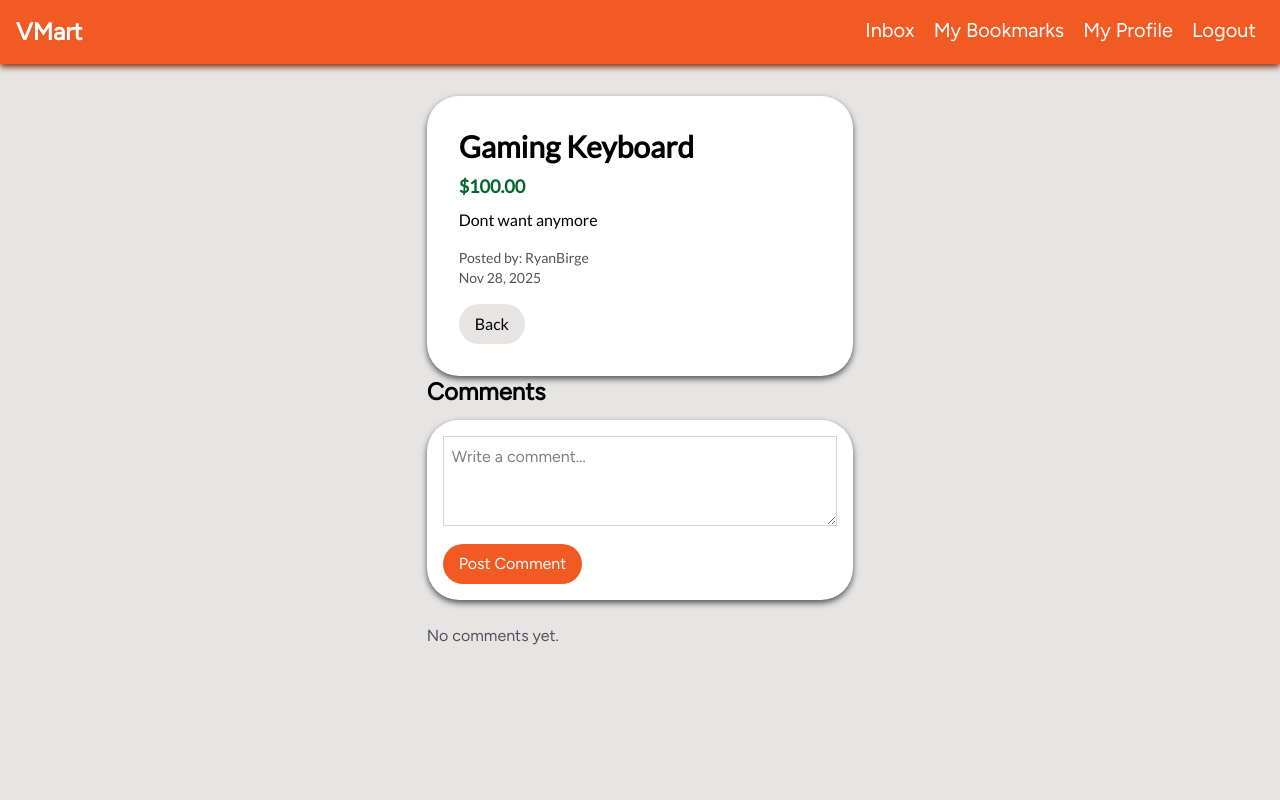
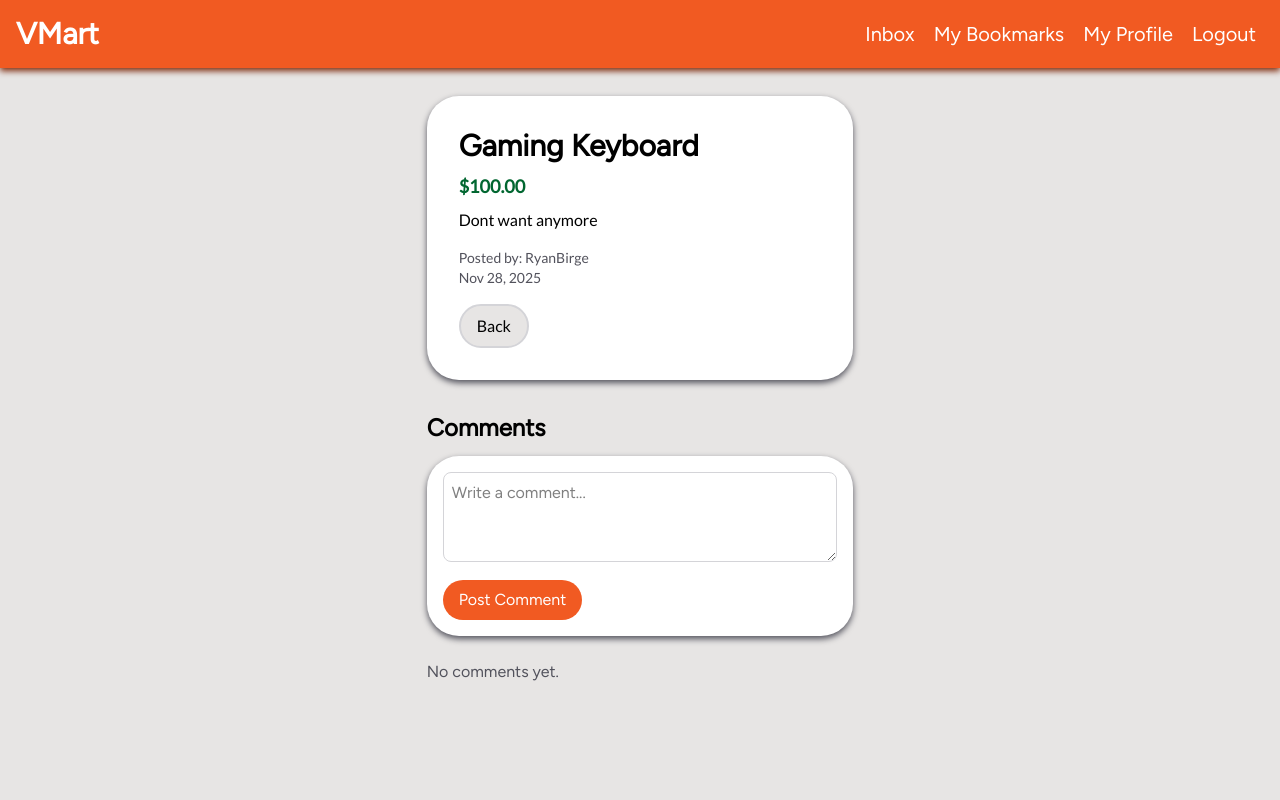
Before and after one commit to rafaelmbarroso/V-Mart, a Django app: page /listing/1/ in a window 1280 px wide. Run offline with Django 5.2, Linux system fonts and the light colour scheme; a user stored in the database is signed in; data comes from the database, SQL or seed files in the repository; both versions use the stored data as it was after the commit.

Commit message:
Added button transitions and updated navbar apperance. Also added listing confirmation styling

```diff
--- a/market_App/static/output.css
+++ b/market_App/static/output.css
@@ -15,7 +15,6 @@
     --color-green-800: oklch(44.8% 0.119 151.328);
     --color-zinc-200: oklch(92% 0.004 286.32);
     --color-zinc-300: oklch(87.1% 0.006 286.286);
-    --color-zinc-400: oklch(70.5% 0.015 286.067);
     --color-zinc-500: oklch(55.2% 0.016 285.938);
     --color-zinc-600: oklch(44.2% 0.017 285.786);
     --color-zinc-700: oklch(37% 0.013 285.805);
@@ -46,6 +45,7 @@
     --font-weight-semibold: 600;
     --font-weight-bold: 700;
     --font-weight-black: 900;
+    --radius-lg: 0.5rem;
     --radius-xl: 0.75rem;
     --radius-2xl: 1rem;
     --radius-4xl: 2rem;
@@ -302,8 +299,8 @@
   .mt-6 {
     margin-top: calc(var(--spacing) * 6);
   }
-  .mt-10 {
-    margin-top: calc(var(--spacing) * 10);
+  .mt-8 {
+    margin-top: calc(var(--spacing) * 8);
   }
   .mt-16 {
     margin-top: calc(var(--spacing) * 16);
@@ -347,11 +341,17 @@
   .mb-10 {
     margin-bottom: calc(var(--spacing) * 10);
   }
+  .mb-12 {
+    margin-bottom: calc(var(--spacing) * 12);
+  }
   .ml-1 {
     margin-left: calc(var(--spacing) * 1);
   }
   .ml-2 {
     margin-left: calc(var(--spacing) * 2);
+  }
+  .ml-6 {
+    margin-left: calc(var(--spacing) * 6);
   }
   .block {
     display: block;
@@ -467,11 +473,21 @@
   .gap-3 {
     gap: calc(var(--spacing) * 3);
   }
+  .space-y-4 {
+    :where(& > :not(:last-child)) {
+      --tw-space-y-reverse: 0;
+      margin-block-start: calc(calc(var(--spacing) * 4) * var(--tw-space-y-reverse));
+      margin-block-end: calc(calc(var(--spacing) * 4) * calc(1 - var(--tw-space-y-reverse)));
+    }
+  }
   .rounded-2xl {
     border-radius: var(--radius-2xl);
   }
   .rounded-4xl {
     border-radius: var(--radius-4xl);
+  }
+  .rounded-lg {
+    border-radius: var(--radius-lg);
   }
   .rounded-xl {
     border-radius: var(--radius-xl);
@@ -840,6 +877,13 @@
       }
     }
   }
+  .hover\:text-black {
+    &:hover {
+      @media (hover: hover) {
+        color: var(--color-black);
+      }
+    }
+  }
   .hover\:text-red-500 {
     &:hover {
       @media (hover: hover) {
@@ -913,21 +961,6 @@
   font-family: "figtree";
   src: url('Figtree/static/Figtree-Regular.ttf');
 }
-@property --tw-scale-x {
-  syntax: "*";
-  inherits: false;
-  initial-value: 1;
-}
-@property --tw-scale-y {
-  syntax: "*";
-  inherits: false;
-  initial-value: 1;
-}
-@property --tw-scale-z {
-  syntax: "*";
-  inherits: false;
-  initial-value: 1;
-}
 @property --tw-rotate-x {
   syntax: "*";
   inherits: false;
@@ -947,6 +980,11 @@
 @property --tw-skew-y {
   syntax: "*";
   inherits: false;
+}
+@property --tw-space-y-reverse {
+  syntax: "*";
+  inherits: false;
+  initial-value: 0;
 }
 @property --tw-border-style {
   syntax: "*";
@@ -1122,53 +1160,30 @@
   syntax: "*";
   inherits: false;
 }
-@property --tw-backdrop-blur {
+@property --tw-scale-x {
   syntax: "*";
   inherits: false;
+  initial-value: 1;
 }
-@property --tw-backdrop-brightness {
+@property --tw-scale-y {
   syntax: "*";
   inherits: false;
+  initial-value: 1;
 }
-@property --tw-backdrop-contrast {
+@property --tw-scale-z {
   syntax: "*";
   inherits: false;
-}
-@property --tw-backdrop-grayscale {
-  syntax: "*";
-  inherits: false;
-}
-@property --tw-backdrop-hue-rotate {
-  syntax: "*";
-  inherits: false;
-}
-@property --tw-backdrop-invert {
-  syntax: "*";
-  inherits: false;
-}
-@property --tw-backdrop-opacity {
-  syntax: "*";
-  inherits: false;
-}
-@property --tw-backdrop-saturate {
-  syntax: "*";
-  inherits: false;
-}
-@property --tw-backdrop-sepia {
-  syntax: "*";
-  inherits: false;
+  initial-value: 1;
 }
 @layer properties {
   @supports ((-webkit-hyphens: none) and (not (margin-trim: inline))) or ((-moz-orient: inline) and (not (color:rgb(from red r g b)))) {
     *, ::before, ::after, ::backdrop {
-      --tw-scale-x: 1;
-      --tw-scale-y: 1;
-      --tw-scale-z: 1;
       --tw-rotate-x: initial;
       --tw-rotate-y: initial;
       --tw-rotate-z: initial;
       --tw-skew-x: initial;
       --tw-skew-y: initial;
+      --tw-space-y-reverse: 0;
       --tw-border-style: solid;
       --tw-gradient-position: initial;
       --tw-gradient-from: #0000;
@@ -1208,15 +1223,9 @@
       --tw-drop-shadow-color: initial;
       --tw-drop-shadow-alpha: 100%;
       --tw-drop-shadow-size: initial;
-      --tw-backdrop-blur: initial;
-      --tw-backdrop-brightness: initial;
-      --tw-backdrop-contrast: initial;
-      --tw-backdrop-grayscale: initial;
-      --tw-backdrop-hue-rotate: initial;
-      --tw-backdrop-invert: initial;
-      --tw-backdrop-opacity: initial;
-      --tw-backdrop-saturate: initial;
-      --tw-backdrop-sepia: initial;
+      --tw-scale-x: 1;
+      --tw-scale-y: 1;
+      --tw-scale-z: 1;
     }
   }
 }
--- a/market_App/templates/view_listing.html
+++ b/market_App/templates/view_listing.html
@@ -8,17 +8,17 @@
 
 <body class="flex flex-col w-full min-h-screen bg-stone-200 items-center font-lato">
 
-<nav class="fixed top-0 z-10 flex flex-row align-center w-full bg-utrgv-orange drop-shadow-md drop-shadow-orange-900 p-4">
-    <a class="text-2xl font-semibold font-figtree text-white"
+    <nav class="fixed top-0 z-10 flex flex-row items-center w-full bg-utrgv-orange drop-shadow-md drop-shadow-orange-900 p-4">
+        <a class="text-3xl font-bold font-figtree text-white"
           href="{% url 'dashboard' %}">
           VMart
         </a>
 
         <div class="ms-auto">
-        <a href="{% url 'inbox' %}" class="font-figtree text-xl text-white pr-2 pl-2">Inbox</a>
-        <a href="{% url 'bookmarks' %}" class="font-figtree text-xl text-white pr-2 pl-2">My Bookmarks</a>
-        <a href="{% url 'profile' %}" class="font-figtree text-xl text-white pr-2 pl-2">My Profile</a>
-        <a href="{% url 'logout' %}" class="font-figtree text-xl text-white pr-2 pl-2">Logout</a>
+            <a href="{% url 'inbox' %}" class="font-figtree text-xl text-white pr-2 pl-2 h-full hover:underline">Inbox</a>
+            <a href="{% url 'bookmarks' %}" class="font-figtree text-xl text-white pr-2 pl-2 h-full hover:underline">My Bookmarks</a>
+            <a href="{% url 'profile' %}" class="font-figtree text-xl text-white pr-2 pl-2 h-full hover:underline">My Profile</a>
+            <a href="{% url 'logout' %}" class="font-figtree text-xl text-white pr-2 pl-2 h-full hover:underline">Logout</a>
         </div>
     </nav>
 
@@ -26,8 +26,8 @@
 
 
     <div class="flex flex-col w-1/3 bg-white rounded-4xl p-8 drop-shadow-md drop-shadow-zinc-600">
-
-        <h2 class="text-3xl font-semibold mb-2">
+        <!---Listing Title-->
+        <h2 class="text-3xl font-figtree font-semibold mb-2">
             {{ listing.name }}
         </h2>
 
@@ -54,18 +54,18 @@
 
         <div class="flex flex-row gap-2">
             <a href="{% url 'dashboard' %}"
-               class="bg-stone-200 pt-2 pb-2 pl-4 pr-4 rounded-4xl">
+               class="bg-stone-200 pt-2 pb-2 pl-4 pr-4 rounded-4xl border-2 border-zinc-300 hover:border-black hover:text-black transition-colors">
                 Back
             </a>
 
             {% if listing.user == request.user.student %}
                 <a href="{% url 'edit_listing' listing.pk %}"
-                   class="bg-utrgv-orange text-white pt-2 pb-2 pl-6 pr-6 rounded-4xl">
+                   class="bg-utrgv-orange text-white pt-2 pb-2 pl-6 pr-6 rounded-4xl border-2 border-utrgv-orange hover:bg-white hover:text-utrgv-orange transition-colors">
                     Edit
                 </a>
 
                 <a href="{% url 'delete_listing' listing.pk %}"
-                   class="bg-red-600 text-white pt-2 pb-2 pl-6 pr-6 rounded-4xl">
+                   class="bg-red-600 text-white pt-2 pb-2 pl-6 pr-6 rounded-4xl border-2 border-red-500 hover:bg-white hover:text-red-500 transition-colors">
                     Delete
                 </a>
             {% endif %}
@@ -93,7 +93,7 @@
         <!-- comment list -->
         <div class="space-y-4">
             {% for c in comments %}
-                <div class="bg-white p-4 rounded-4xl drop-shadow-md drop-shadow-zinc-600">
+                <div class="bg-white p-4 rounded-4xl drop-shadow-md drop-shadow-zinc-600 pt-6 pb-6">
                     <p class="font-figtree font-semibold">
                         {{ c.user.username }}
                     </p>
```
Also changed, not shown: other parts of market_App/static/output.css (+78 -53 lines), market_App/templates/bookmarks.html (+6 -6 lines), market_App/templates/create_listing.html (+10 -9 lines), market_App/templates/delete_listing.html (+18 -5 lines), market_App/templates/edit_listing.html (+12 -6 lines), market_App/templates/inbox.html (+6 -6 lines), market_App/templates/listing_confirmation.html (+21 -10 lines), market_App/templates/mainPage.html (+10 -10 lines), market_App/templates/profile.html (+10 -10 lines), db.sqlite3. Lines whose indentation alone changed are shown as unchanged.
